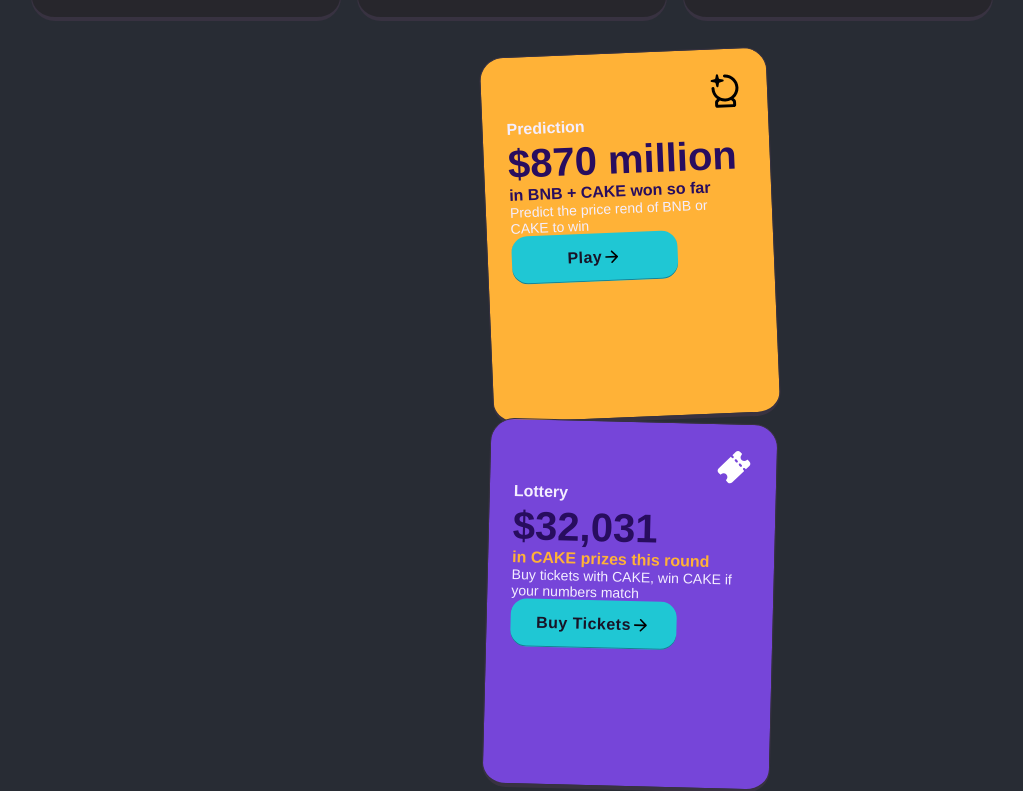
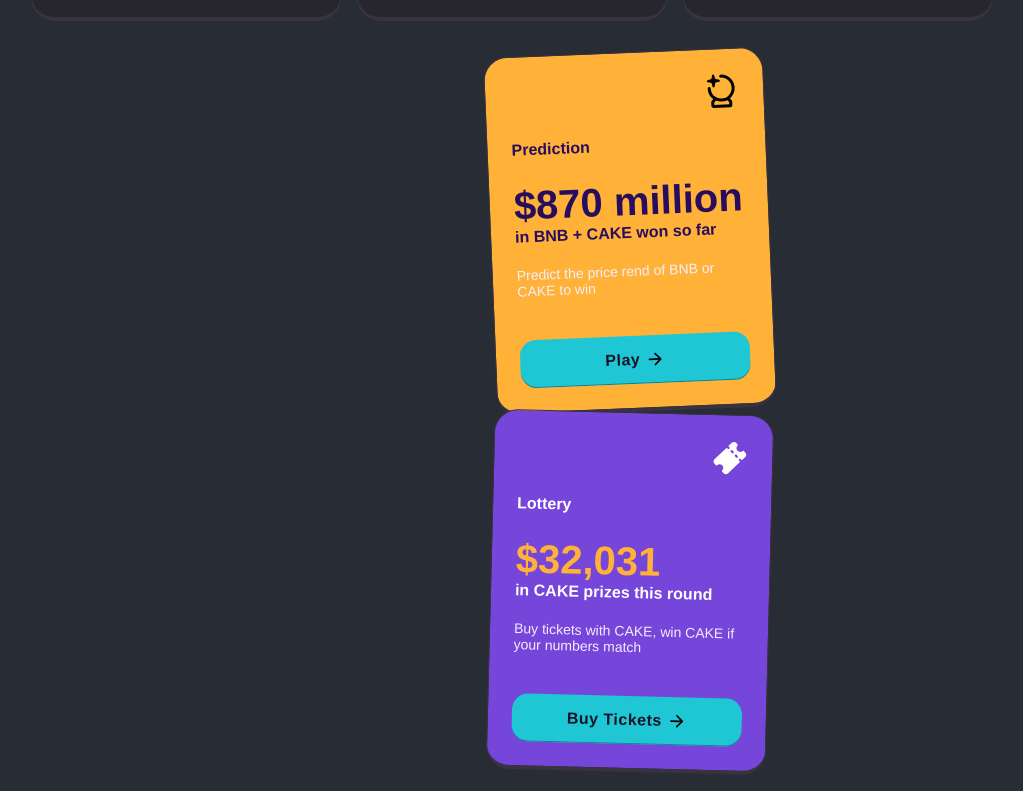
Before and after one commit to Develhope-e3/pancake-swap, a React (Create React App) app: page / in a window 1280 px wide. Shown: the part 602-1393 px from the top of the page, without its empty margins (10-1033 px from the left). Built offline with nearby package versions, Linux system fonts and the light colour scheme.

Commit message:
refactor: styles of cardCTA, dataCTA and element cardCTA

```diff
--- a/src/App.js
+++ b/src/App.js
@@ -115,7 +115,8 @@
               <CardCTA
                 style={card.style}
                 icon={card.icon}
-                prelude={card.prelude}
+                prelude={card.prelude.text}
+                preludeColor={card.prelude.color}
                 title={card.title.text}
                 titleColor={card.title.color}
                 subtitle={card.subtitle.text}
--- a/src/componentes/Cards/CardCTA.js
+++ b/src/componentes/Cards/CardCTA.js
@@ -32,6 +32,7 @@
   style,
   icon,
   prelude,
+  preludeColor,
   title,
   titleColor,
   subtitle,
@@ -44,7 +45,7 @@
     <div className="flex-row-container">
       <div className={style}>
         <div className="cta-card-icon">{icon}</div>
-        <Texto label={prelude} size={"title-md-bold"} />
+        <Texto label={prelude} size={"title-md-bold"} color={preludeColor}/>
         <div>
           <Texto label={title} size={"title-card"} color={titleColor} />
           <Texto label={subtitle} size={"title-md"} color={subtitleColor} />
--- a/src/componentes/Cards/CardCTA.scss
+++ b/src/componentes/Cards/CardCTA.scss
@@ -1,12 +1,13 @@
 .cta-card-yellow {
   display: flex;
   flex-flow: column wrap;
-  justify-content: flex-start;
+  justify-content: space-between;
   flex: 1;
   text-align: start;
 
-  width: 288px;
-  height: 369px;
+  width: 280px;
+  height: 360px;
+  gap: var(--space-rem);
 
   box-sizing: border-box;
 
@@ -33,12 +34,13 @@
 .cta-card-violet {
   display: flex;
   flex-flow: column wrap;
-  justify-content: flex-start;
+  justify-content: space-between;
   flex: 1;
   text-align: start;
 
-  width: 288px;
-  height: 369px;
+  width: 280px;
+  height: 360px;
+  gap: var(--space-rem);
 
   box-sizing: border-box;
 
@@ -68,3 +70,19 @@
 
   height: auto;
 }
+
+.cta-card-button{
+  display: flex;
+  justify-content: center;
+  text-align: center;
+
+  margin-top: 20px;
+
+  > button {
+    display: flex;
+    flex: 1;
+    padding: 0px 24px;
+
+    gap: 5px;
+  }
+}
--- a/src/data/dataCardCTA.js
+++ b/src/data/dataCardCTA.js
@@ -18,7 +18,7 @@
           d="M12 2.99998C15.866 2.99998 19 6.13399 19 9.99998C19 13.866 15.866 17 12 17C8.13401 17 5 13.866 5 9.99998C5 9.4477 4.55228 8.99998 4 8.99998C3.44772 8.99998 3 9.4477 3 9.99998C3 12.8894 4.36163 15.4608 6.47822 17.1075L5.58579 18C5.21071 18.3751 5 18.8838 5 19.4142V21.5C5 22.3284 5.67157 23 6.5 23H17.5C18.3284 23 19 22.3284 19 21.5V19.4142C19 18.8838 18.7893 18.3751 18.4142 18L17.5218 17.1075C19.6384 15.4608 21 12.8894 21 9.99998C21 5.02942 16.9706 0.999985 12 0.999985C11.4477 0.999985 11 1.4477 11 1.99998C11 2.55227 11.4477 2.99998 12 2.99998ZM12 19C10.6564 19 9.38156 18.7056 8.23649 18.1777L7 19.4142L7 21H17V19.4142L15.7635 18.1777C14.6184 18.7056 13.3436 19 12 19Z"></path>
       </svg>
     ),
-    prelude: "Prediction",
+    prelude: { text: "Prediction", color: "--color-card-text" },
     title: { text: "$870 million", color: "--color-card-text" },
     subtitle: { text: "in BNB + CAKE won so far", color: "--color-card-text" },
     body: "Predict the price rend of BNB or CAKE to win",
@@ -40,11 +40,11 @@
           d="M1.4144 13.4824L9.36944 5.52736L10.0765 6.23446C10.3694 6.52736 10.8443 6.52736 11.1372 6.23446C11.4301 5.94157 11.4301 5.4667 11.1372 5.1738L10.4301 4.4667L12.7281 2.16869C13.5092 1.38764 14.7755 1.38764 15.5565 2.16869L16.6173 3.22943C16.8125 3.42465 16.8125 3.74115 16.6173 3.93637C15.641 4.91268 15.641 6.49559 16.6173 7.4719C17.5936 8.44821 19.1765 8.44821 20.1528 7.4719C20.348 7.27669 20.6645 7.27669 20.8597 7.4719L21.9205 8.53265C22.7015 9.3137 22.7015 10.58 21.9205 11.3611L19.6224 13.6592L18.9153 12.9521C18.6224 12.6592 18.1475 12.6592 17.8546 12.9521C17.5617 13.245 17.5617 13.7198 17.8546 14.0127L18.5617 14.7198L10.6068 22.6748C9.82574 23.4558 8.55941 23.4558 7.77836 22.6748L6.7177 21.6141C6.52244 21.4189 6.52244 21.1023 6.7177 20.907C7.69401 19.9307 7.69401 18.3478 6.7177 17.3715C5.74139 16.3952 4.15848 16.3952 3.18217 17.3715C2.9869 17.5667 2.67032 17.5667 2.47506 17.3715L1.4144 16.3108C0.633351 15.5298 0.633351 14.2634 1.4144 13.4824ZM13.2584 7.29521C12.9655 7.00232 12.4907 7.00232 12.1978 7.29521C11.9049 7.5881 11.9049 8.06298 12.1978 8.35587L12.9049 9.06298C13.1978 9.35587 13.6727 9.35587 13.9655 9.06298C14.2584 8.77009 14.2584 8.29521 13.9655 8.00232L13.2584 7.29521ZM15.0262 10.1236C15.3191 9.83075 15.794 9.83074 16.0869 10.1236L16.794 10.8307C17.0869 11.1236 17.0869 11.5985 16.794 11.8914C16.5011 12.1843 16.0262 12.1843 15.7333 11.8914L15.0262 11.1843C14.7333 10.8914 14.7333 10.4165 15.0262 10.1236Z"></path>
       </svg>
     ),
-    prelude: "Lottery",
-    title: { text: "$32,031", color: "--color-card-text" },
+    prelude: { text: "Lottery", color: "--text-color" },
+    title: { text: "$32,031", color: "--color-secondary" },
     subtitle: {
       text: "in CAKE prizes this round",
-      color: "--color-secondary",
+      color: "--text-color",
     },
     body: "Buy tickets with CAKE, win CAKE if your numbers match",
     button: { text: "Buy Tickets" },
```
